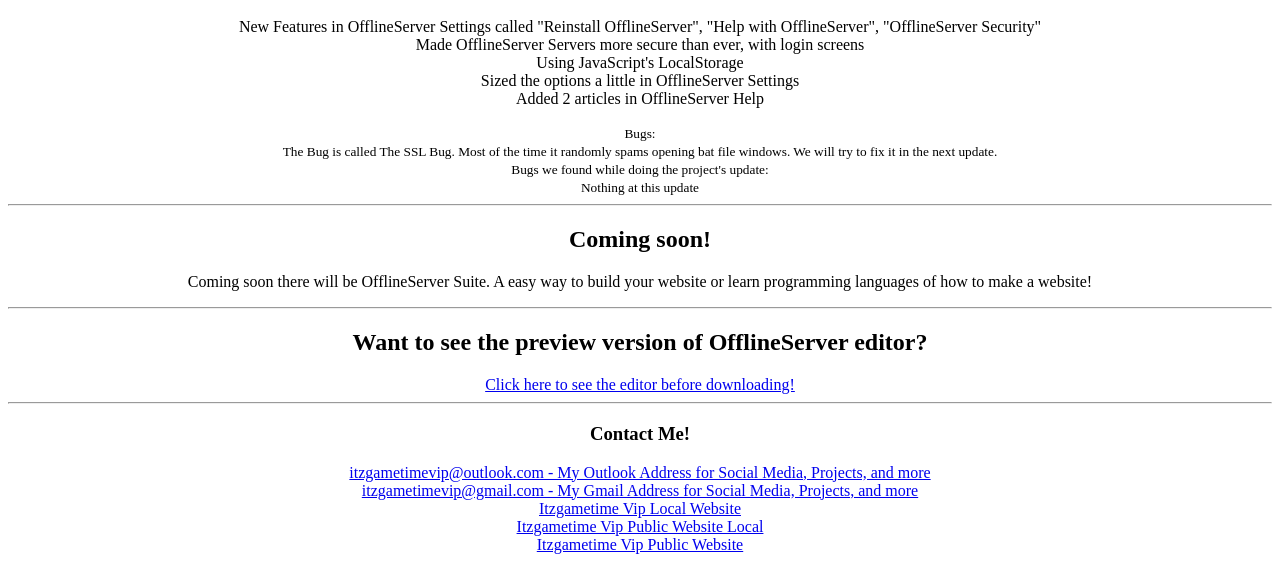
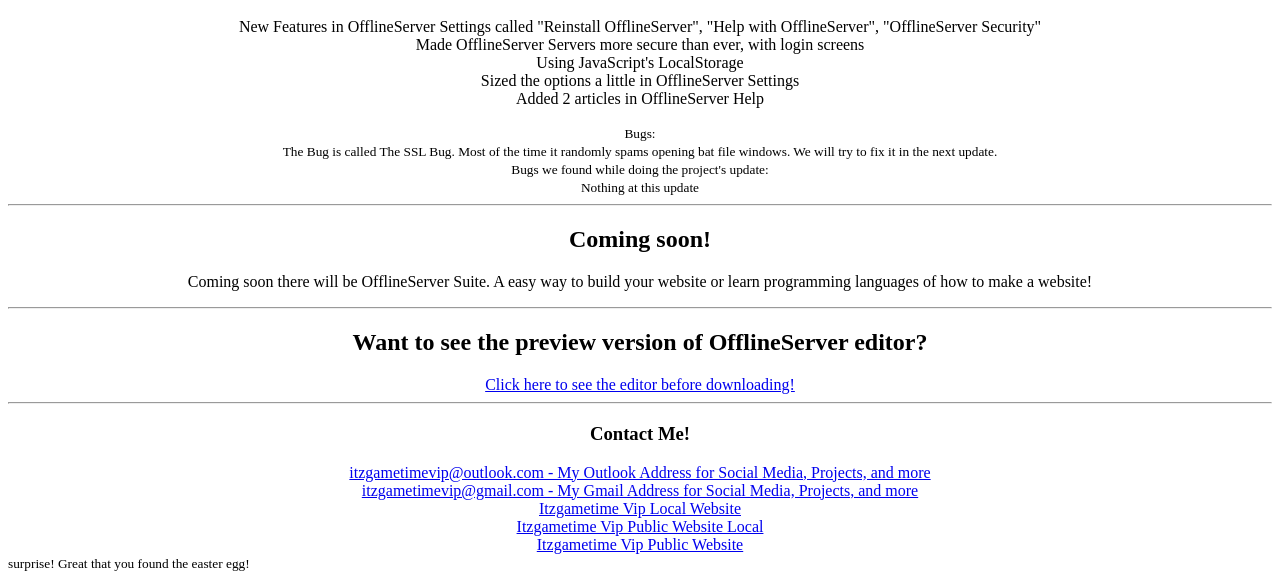
Before and after one commit to Mark6132014/offlineserver, a plain HTML site: page index.html in a window 1280 px wide. Shown: the part 424-1004 px from the top of the page. Drawn offline with Linux system fonts and the light colour scheme.

Commit message:
Update index.html

```diff
--- a/index.html
+++ b/index.html
@@ -78,5 +78,8 @@
         <br>
         <a href="https://itzgametime-vip.w3spaces.com">Itzgametime Vip Public Website</a>
     </center>
+    <small>
+        surprise! Great that you found the easter egg!
+    </small>
 </body>
 </html>
```
